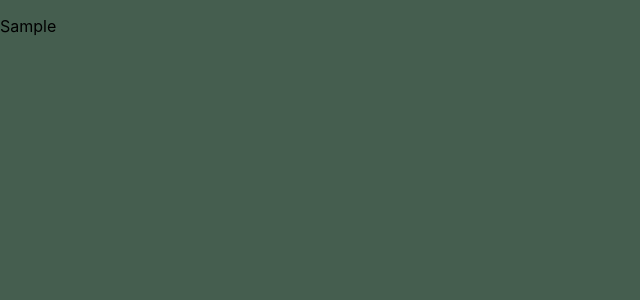
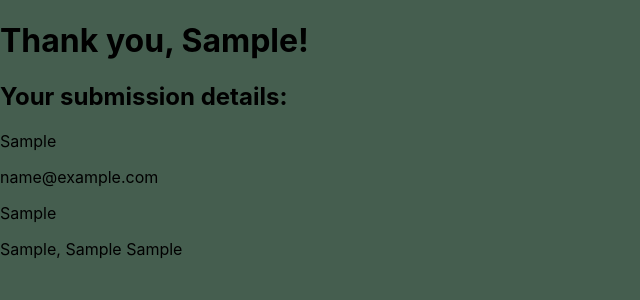
Before and after one commit to carah-tychewicz/simple-webform, a React (Create React App) app: page / in a window 1280 px wide. Both pictures are taken after typing "Sample", "name@example.com", "Sample", "Sample", "Sample", "Sample" into the empty fields and a click on the button "Submit". Shown: the top 300 px of the page, without its empty margins (0-640 px from the left). Built offline with nearby package versions, Linux system fonts and the light colour scheme.

Commit message:
submission data is rendered with basic formatting.

```diff
--- a/src/components/ThankYou.jsx
+++ b/src/components/ThankYou.jsx
@@ -7,7 +7,14 @@ const ThankYou = () => {
 
   return (
     <div>
-      <p>{location.state.fullName}</p>
+      <h1>Thank you, {location.state.fullName}!</h1>
+      <h2>Your submission details:</h2>
+      <div>
+        <p>{location.state.fullName}</p>
+        <p>{location.state.email}</p>
+        <p>{location.state.address}</p>
+        <p>{location.state.city}, {location.state.state} {location.state.zip}</p>
+      </div>
     </div>
   )
 };
```
